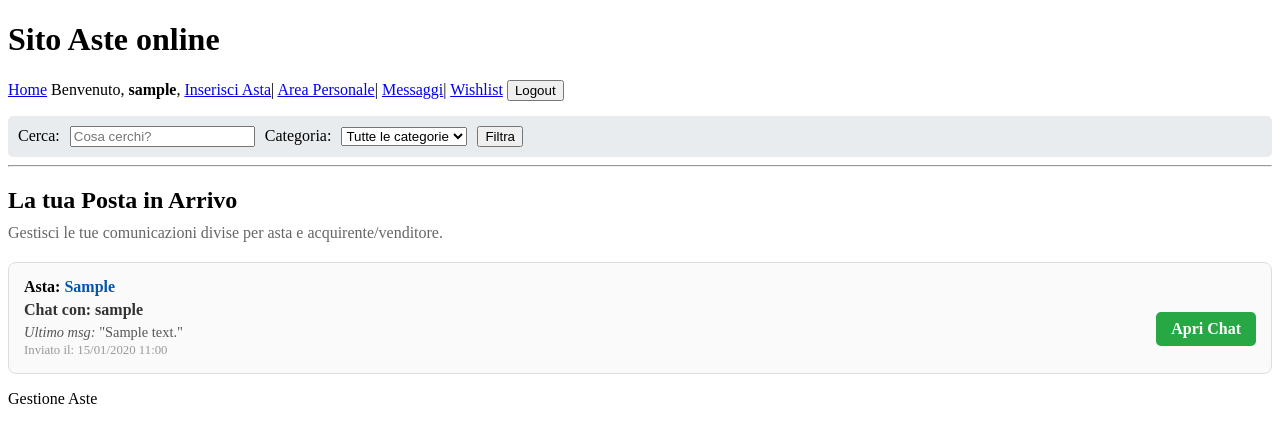
After one commit to kguek/Sito-web-aste-online, a Django app: page /inbox/ in a window 1280 px wide. The commit adds this page. Shown: the top 443 px of the page. Run offline with Django 5.2, Linux system fonts and the light colour scheme; a user stored in the database is signed in; tables that the repository leaves empty hold one stand-in row (values such as "Sample post").

Commit message:
Inserimento chat tra Utente e Venditore , commenti strutturati meglio

```diff
--- a/gestione_aste/context_processors.py
+++ b/gestione_aste/context_processors.py
@@ -1,4 +1,8 @@
 from .models import Categoria
 
 def lista_categorie_globali(request):
+    """
+    Rende sempre disponibile la variabile 'categorie_globali' in tutti i template,
+    senza il bisogno di passarla manualmente nel context di ogni singola View.
+    """
     return {'categorie_globali': Categoria.objects.all()}
--- a/gestione_aste/templates/gestione_aste/asta_detail.html
+++ b/gestione_aste/templates/gestione_aste/asta_detail.html
@@ -27,6 +27,11 @@
 <p><strong>Descrizione:</strong> {{object.descrizione}}</p>
 <p><strong>Prezzo Attuale:</strong> <span id="prezzo-live">{{ object.prezzo_iniziale }}</span> €</p>
 <p><strong>Scadenza:</strong> {{object.data_scadenza}}</p>
+{% if request.user.is_authenticated and request.user != object.creatore %}
+<a href="{% url 'chat' object.id object.creatore.id %}"
+    style="display:inline-block; padding: 10px; background-color: #007bff; color: white; text-decoration: none; border-radius: 5px; margin-bottom: 20px;">💬
+    Contatta Venditore</a>
+{% endif %}
 
 <hr>
 <h3>Offerte Attuali</h3>
--- a/gestione_aste/templates/gestione_aste/asta_list.html
+++ b/gestione_aste/templates/gestione_aste/asta_list.html
@@ -1,7 +1,7 @@
 {% extends 'gestione_aste/base.html' %}
 
 {% block content %}
-<h2>Aste Attive</h2>
+<h2>Aste in corso</h2>
 <ul>
     {% for asta in aste %}
     <li>
--- a/gestione_aste/templates/gestione_aste/base.html
+++ b/gestione_aste/templates/gestione_aste/base.html
@@ -8,12 +8,13 @@
 
 <body>
     <header>
-        <h1>Gestione Aste</h1>
+        <h1>Sito Aste online</h1>
         <nav>
             <a href="/">Home</a>
             {% if request.user.is_authenticated %}
             Benvenuto, <strong>{{request.user.username}}</strong>, <a href="{% url 'asta-nuova' %}"> Inserisci Asta</a>|
-            <a href="{% url 'area_personale' %}">Area Personale</a>
+            <a href="{% url 'area_personale' %}">Area Personale</a>|
+            <a href="{% url 'inbox' %}">Messaggi</a>|
             <a href="{% url 'aste_preferite' %}">Wishlist</a>
             <form action="{% url 'logout' %}" method="post" style="display: inline;">
                 {% csrf_token %}
--- /dev/null
+++ b/gestione_aste/templates/gestione_aste/inbox.html
@@ -0,0 +1,35 @@
+{% extends "gestione_aste/base.html" %}
+
+{% block content %}
+<h2>La tua Posta in Arrivo</h2>
+<p style="color: #666; margin-top: -10px; margin-bottom: 20px;">Gestisci le tue comunicazioni divise per asta e acquirente/venditore.</p>
+
+<div style="display: flex; flex-direction: column; gap: 15px;">
+    {% for conv in conversazioni %}
+    <div style="border: 1px solid #ddd; border-radius: 8px; padding: 15px; background-color: #fafafa;">
+        <h4 style="margin-top: 0; margin-bottom: 5px;">
+            Asta: <a href="{% url 'dettaglio_asta' conv.asta.id %}" style="color: #0056b3; text-decoration: none;">{{ conv.asta.titolo }}</a>
+        </h4>
+        <div style="display: flex; justify-content: space-between; align-items: center;">
+            <div>
+                <p style="margin: 0; font-weight: bold; color: #333;">Chat con: {{ conv.altro_utente.username }}</p>
+                <p style="margin: 5px 0 0 0; font-size: 0.9em; color: #555;">
+                    <em>Ultimo msg:</em> "{{ conv.ultimo_messaggio.contenuto }}"
+                </p>
+                <p style="margin: 2px 0 0 0; font-size: 0.8em; color: #999;">
+                    Inviato il: {{ conv.ultimo_messaggio.data_invio|date:"d/m/Y H:i" }}
+                </p>
+            </div>
+            <div>
+                <a href="{% url 'chat' conv.asta.id conv.altro_utente.id %}"
+                   style="display: inline-block; background-color: #28a745; color: white; padding: 8px 15px; border-radius: 5px; text-decoration: none; font-weight: bold;">
+                    Apri Chat
+                </a>
+            </div>
+        </div>
+    </div>
+    {% empty %}
+    <p style="text-align: center; color: #888; font-style: italic; padding: 20px;">Nessuna conversazione ancora iniziata.</p>
+    {% endfor %}
+</div>
+{% endblock %}
--- a/gestione_aste/templates/gestione_aste/profilo_venditore.html
+++ b/gestione_aste/templates/gestione_aste/profilo_venditore.html
@@ -33,7 +33,7 @@
 
 <hr>
 
-<h3>Aste Attive di {{ venditore.username }}</h3>
+<h3>Aste di {{ venditore.username }}</h3>
 <ul>
     {% for asta in aste_attive %}
     <li><a href="{% url 'dettaglio_asta' asta.pk %}">{{ asta.titolo }}</a> - {{ asta.prezzo_iniziale }} €</li>
--- a/gestione_aste/urls.py
+++ b/gestione_aste/urls.py
@@ -14,4 +14,6 @@ urlpatterns = [
     path('i-miei-preferiti/', views.ListaPreferitiView.as_view(), name='aste_preferite'),
     path('venditore/<int:pk>/', views.ProfiloVenditoreView.as_view(), name='profilo_venditore'),
     path('asta/<int:pk>/recensione/', views.CreaRecensioneView.as_view(), name='crea_recensione'),
+    path('asta/<int:asta_id>/chat/<int:altro_utente_id>/', views.chat_view, name='chat'),
+    path('inbox/', views.InboxView.as_view(), name='inbox'),
 ]
--- a/gestione_aste/views.py
+++ b/gestione_aste/views.py
@@ -1,6 +1,6 @@
 from django.shortcuts import render, get_object_or_404
 from django.urls import reverse_lazy,reverse
-from django.views.generic import ListView, DetailView, CreateView, UpdateView, DeleteView
+from django.views.generic import ListView, DetailView, CreateView, UpdateView, DeleteView, TemplateView
 from django.contrib.auth.forms import UserCreationForm
 from .models import *
 from django.utils import timezone
@@ -12,64 +12,151 @@ from django.contrib.auth.decorators import login_required
 from django.db.models import Avg, Q
 from django import forms
 
+
+@login_required
+def chat_view(request, asta_id, altro_utente_id):
+    """
+    Gestisce la visualizzazione della pagina di chat tra venditore e acquirente.
+    Effettua controlli di sicurezza stringenti prima di esporre lo storico dei messaggi.
+    """
+    asta = get_object_or_404(Asta, pk=asta_id)
+    altro_utente = get_object_or_404(User, pk=altro_utente_id)
+
+    partecipanti = [request.user.id, altro_utente.id]
+    if asta.creatore.id not in partecipanti:
+         return HttpResponseRedirect(request.META.get('HTTP_REFERER', '/'))
+
+    if request.user == altro_utente:
+         return HttpResponseRedirect(request.META.get('HTTP_REFERER', '/'))
+
+    storico_messaggi = Messaggio.objects.filter(
+        asta=asta,
+        mittente__in=[request.user, altro_utente],
+        destinatario__in=[request.user, altro_utente]
+    ).order_by('data_invio')
+
+    return render(request, 'gestione_aste/chat.html', {
+        'asta': asta,
+        'altro_utente': altro_utente,
+        'storico_messaggi': storico_messaggi
+    })
+
+class InboxView(LoginRequiredMixin, TemplateView):
+     """
+     Raggruppa le varie chat in cui è coinvolto l'utente, creando
+     una casella di posta strutturata clusterizzando per Asta.
+     """
+     template_name = 'gestione_aste/inbox.html'
+
+     def get_context_data(self, **kwargs):
+          """
+          Estrae i messaggi e costruisce delle conversazioni uniche visualizzando
+          solo l'ultimo messaggio scambiato.
+          """
+          context = super().get_context_data(**kwargs)
+
+          messaggi = Messaggio.objects.filter(
+               Q(mittente=self.request.user) | Q(destinatario=self.request.user)
+          ).select_related('asta', 'mittente', 'destinatario').order_by('-data_invio')
+
+          conversazioni = {}
+          for msg in messaggi:
+               altro_utente = msg.destinatario if msg.mittente == self.request.user else msg.mittente
+               chiave = (msg.asta.id, altro_utente.id)
+
+               if chiave not in conversazioni:
+                    conversazioni[chiave] = {
+                         'asta': msg.asta,
+                         'altro_utente': altro_utente,
+                         'ultimo_messaggio': msg,
+                    }
+
+          context['conversazioni'] = list(conversazioni.values())
+          return context
+
 class RegistrazioneView(CreateView):
-
-     #Utilizziamo il form di default di Django per la registrazione
-     form_class=UserCreationForm
-
-     #il file HTML che verrà renderizzato
-     template_name='registration/registrazione.html'
-
-     #URL a cui reindirizzare l'utente dopo la registrazione
-     success_url=reverse_lazy('login')
+     """
+     Gestisce la registrazione di un nuovo utente utilizzando
+     il form nativo UserCreationForm di Django.
+     """
+     form_class = UserCreationForm
+     template_name = 'registration/registrazione.html'
+     success_url = reverse_lazy('login')
 
 class AstaListView(ListView):
+    """
+    Mostra la lista delle aste attive in homepage, integrando la logica
+    di eventuale ricerca testuale per titolo o filtro per categoria.
+    """
     model = Asta
     template_name = 'gestione_aste/asta_list.html'
     context_object_name = 'aste'
 
     def get_queryset(self):
-       # Mostriamo nella home solo aste attive e non ancora scadute
-       queryset=Asta.objects.filter(attiva=True, data_scadenza__gte=timezone.now()).order_by('-data_scadenza')
+       """
+       Filtra il QuerySet di base in modo da esporre solo le aste non scadute e non ritirate.
+       Applica in coda la ricerca keyword (q) e il filtro (categoria), se forniti.
+       """
+       queryset = Asta.objects.filter(attiva=True, data_scadenza__gte=timezone.now()).order_by('-data_scadenza')
 
-       query_testo=self.request.GET.get('q')
-       query_categoria=self.request.GET.get('categoria')
+       query_testo = self.request.GET.get('q')
+       query_categoria = self.request.GET.get('categoria')
 
        if query_testo:
-            queryset=queryset.filter(titolo__icontains=query_testo)
+            queryset = queryset.filter(titolo__icontains=query_testo)
 
        if query_categoria and query_categoria != '':
-            queryset=queryset.filter(categoria_id=query_categoria)
+            queryset = queryset.filter(categoria_id=query_categoria)
 
        return queryset
 
     def get_context_data(self, **kwargs):
-        context=super().get_context_data(**kwargs)
-        context['categorie']=Categoria.objects.all()
+        """
+        Popola le categorie per il form della barra di ricerca.
+        """
+        context = super().get_context_data(**kwargs)
+        context['categorie'] = Categoria.objects.all()
         return context
 
 
 class AstaCreateView(LoginRequiredMixin, CreateView):
+    """
+    Gestisce la creazione di una nuova Asta attraverso un form generato automaticamente dai Model fields.
+    """
     model = Asta
-    fields=['titolo', 'descrizione', 'categoria', 'immagine','prezzo_iniziale', 'data_scadenza']
-    template_name='gestione_aste/asta_create.html'
-    success_url=reverse_lazy('home')
+    fields = ['titolo', 'descrizione', 'categoria', 'immagine', 'prezzo_iniziale', 'data_scadenza']
+    template_name = 'gestione_aste/asta_create.html'
+    success_url = reverse_lazy('home')
 
     def get_form(self, form_class=None):
+        """
+        Migliora l'interfaccia utente impostando un widget DateTime nativo
+        per il campo immissione data_scadenza.
+        """
         form = super().get_form(form_class)
-        # Sostituiamo l'input testuale libero con un comodo picker del calendario HTML5
         form.fields['data_scadenza'].widget = forms.DateTimeInput(attrs={'type': 'datetime-local', 'class': 'form-control'})
         return form
 
     def form_valid(self, form):
+        """
+        Inietta automaticamente l'utente loggato come creatore dell'Asta.
+        """
         form.instance.creatore = self.request.user
         return super().form_valid(form)
 
 class AstaDetailView(LoginRequiredMixin, DetailView):
+    """
+    Mostra i dettagli completi di una singola asta.
+    """
     model = Asta
     template_name = 'gestione_aste/asta_detail.html'
 
     def get_context_data(self, **kwargs):
+        """
+        Passa al template un form vuoto per permettere agli utenti
+        di scommettere, e una variabile per indicare se l'asta
+        è scaduta, disabilitando eventuali form.
+        """
         context=super().get_context_data(**kwargs)
         from django import forms
         from django.utils import timezone
@@ -86,6 +173,10 @@ class AstaDetailView(LoginRequiredMixin, DetailView):
         return context
 
 class AreaPersonaleView(LoginRequiredMixin,ListView):
+     """
+     Mostra la dashboard per l'utente loggato, suddividendo le sue
+     aste create (attive o concluse) e le aste a cui ha partecipato vincendo.
+     """
      model=Asta
      template_name='gestione_aste/area_personale.html'
      context_object_name='aste_attive_utente'
@@ -94,9 +185,12 @@ class AreaPersonaleView(LoginRequiredMixin,ListView):
           return Asta.objects.filter(creatore=self.request.user, attiva=True, data_scadenza__gte=timezone.now()).order_by('-data_scadenza')
 
      def get_context_data(self, **kwargs):
+          """
+          Aggrega e restituisce statistiche base (media voti) e suddivide
+          nel contesto le aste dell'utente tra concluse e vinte.
+          """
           context = super().get_context_data(**kwargs)
 
-          # Statistiche venditore dell'utente loggato
           media_voto=Recensione.objects.filter(destinatario=self.request.user).aggregate(Avg('voto'))['voto__avg']
           context['media_voto']=round(media_voto, 1) if media_voto else 0
           context['numero_recensioni']=Recensione.objects.filter(destinatario=self.request.user).count()
@@ -119,21 +213,36 @@ class AreaPersonaleView(LoginRequiredMixin,ListView):
           return context
 
 class AstaDeleteView(LoginRequiredMixin, UserPassesTestMixin, DeleteView):
+     """
+     Permette l'eliminazione/ritiro della propria asta.
+     Garantisce che solo il creatore possa compiere l'azione.
+     """
      model=Asta
      template_name='gestione_aste/asta_delete.html'
      success_url=reverse_lazy('area_personale')
 
      def test_func(self):
+          """
+          Verifica UserPassesTestMixin. Ritorna True solo se l'utente
+          eseguente coincide con il creatore dell'asta.
+          """
           asta=self.get_object()
           return self.request.user==asta.creatore
 
 class OffertaCreateView(LoginRequiredMixin, CreateView):
+     """
+     Processa la sottoscrizione di una nuova offerta ed esegue i controlli
+     di coerenza economica prima di registrare il record.
+     """
      model = Offerta
      fields=['importo']
      template_name='gestione_aste/asta_detail.html'
 
      def form_valid(self, form):
-
+          """
+          Verifica che l'asta sia tuttora attiva, assicura che l'importo
+          offerto sia maggiore o uguale al minimo e allinea il prezzo corrente globale.
+          """
           asta=get_object_or_404(Asta, pk=self.kwargs['pk'])
 
           if not asta.attiva or asta.data_scadenza < timezone.now():
@@ -141,7 +250,6 @@ class OffertaCreateView(LoginRequiredMixin, CreateView):
                return self.form_invalid(form)
 
           importo_offerto=form.cleaned_data['importo']
-
 
           offerta_massima=asta.offerte.order_by('-importo').first()
           if offerta_massima:
@@ -156,7 +264,6 @@ class OffertaCreateView(LoginRequiredMixin, CreateView):
           form.instance.offerente=self.request.user
           form.instance.asta=asta
 
-          # Aggiorna il prezzo corrente dell'asta globale col nuovo importo
           asta.prezzo_corrente = importo_offerto
           asta.save()
 
@@ -166,6 +273,10 @@ class OffertaCreateView(LoginRequiredMixin, CreateView):
           return reverse('dettaglio_asta', kwargs={'pk':self.kwargs['pk']})
 
 def api_max_offerta(request, pk):
+     """
+     Endpoint API RESTful che restituisce lo storico formattato ed il prezzo live
+     di un'asta rimpacchettati in JSON. È chiamato in pooling (AJAX) dal frontend.
+     """
      asta=get_object_or_404(Asta, pk=pk)
      offerte=asta.offerte.order_by('-importo')
 
@@ -195,8 +306,11 @@ def api_max_offerta(request, pk):
      return JsonResponse(dati)
 
 @login_required
-
 def toggle_preferito(request, pk):
+     """
+     Aziona o rimuove con un interruttore logico l'aggiunta di un'asta ai preferiti
+     personali di un utente per poi fare un redirect alla pagina precedentemente visitata.
+     """
      asta=get_object_or_404(Asta, pk=pk)
      user=request.user
 
@@ -208,6 +322,9 @@ def toggle_preferito(request, pk):
      return HttpResponseRedirect(request.META.get('HTTP_REFERER', '/'))
 
 class ListaPreferitiView(LoginRequiredMixin, ListView):
+     """
+     Mostra la raccolta di tutte le aste marcate come preferite dall'utente.
+     """
      model=Asta
      template_name='gestione_aste/aste_preferite.html'
 
@@ -215,6 +332,10 @@ class ListaPreferitiView(LoginRequiredMixin, ListView):
           return self.request.user.aste_preferite.order_by('-data_scadenza')
 
 class ProfiloVenditoreView(DetailView):
+     """
+     Visualizza la pagina vetrina pubblica per un dato utente venditore,
+     comprensiva di statistiche pubbliche, recensioni e relative aste ancora attive.
+     """
      model=User
      template_name='gestione_aste/profilo_venditore.html'
      context_object_name='venditore'
@@ -230,20 +351,22 @@ class ProfiloVenditoreView(DetailView):
           return context
 
 class HaCompratoMixin(UserPassesTestMixin):
+     """
+     Restrizione di sicurezza che sovrascrive UserPassesTestMixin bloccando
+     la creazione della recensione solo agli utenti che hanno effettivamente
+     vinto l'asta di competenza.
+     """
      def test_func(self):
           asta = get_object_or_404(Asta, pk=self.kwargs['pk'])
           if self.request.user == asta.creatore:
                return False
 
-          # Verifica che l'asta sia finita
           if asta.attiva and asta.data_scadenza >= timezone.now():
                return False
 
-          # Verifica che la recensione non esista già
           if hasattr(asta, 'recensione'):
                return False
 
-          # Verifica che l'utente sia l'ultimo offerente
           ultima_offerta = asta.offerte.order_by('-data_offerta').first()
           if ultima_offerta and ultima_offerta.offerente == self.request.user:
                return True
@@ -251,6 +374,10 @@ class HaCompratoMixin(UserPassesTestMixin):
           return False
 
 class CreaRecensioneView(LoginRequiredMixin, HaCompratoMixin, CreateView):
+     """
+     Consente la compilazione del form di giudizio e stelle (1 a 5) associandolo
+     in maniera sicura sia all'asta competente che all'utente giudicato (venditore).
+     """
      model=Recensione
      fields=['voto', 'commento']
      template_name='gestione_aste/crea_recensione.html'
```
Also changed, not shown: core_aste/asgi.py (+14 -11 lines), core_aste/settings.py (+10 -2 lines), gestione_aste/consumers.py (added, +78 -0 lines), gestione_aste/models.py (+69 -26 lines), gestione_aste/routing.py (added, +10 -0 lines), gestione_aste/templates/gestione_aste/chat.html (added, +81 -0 lines), gestione_aste/migrations/0012_messaggio.py (added), gestione_aste/migrations/0013_messaggio_asta.py (added), media/immagini_aste/2402XA0012-7-800x800_FOpEr6P.jpg (added), media/immagini_aste/maglietta.jpg (added), 2 other files.
